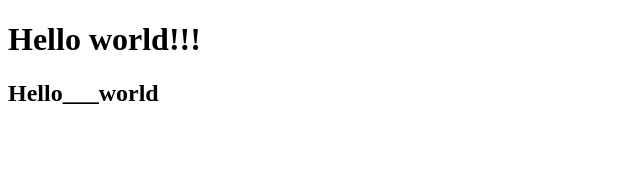
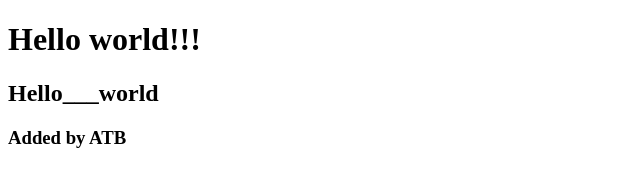
Before and after one commit to anhtuanbui/CYB, a plain HTML site: page index.html in a window 1280 px wide. Shown: the whole page, without its empty margins (0-640 px from the left). Drawn offline with Linux system fonts and the light colour scheme.

Commit message:
add change ATB

```diff
--- a/index.html
+++ b/index.html
@@ -7,5 +7,6 @@
 	<body>
         <h1>Hello world!!!</h1>
 		<h2>Hello___world</h2>
+		<h3>Added by ATB</h3>
 	</body>
 </html>
```
